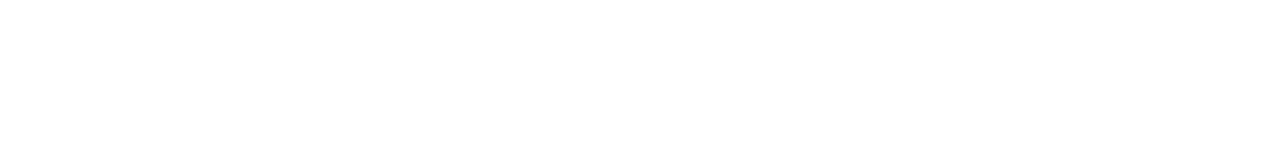
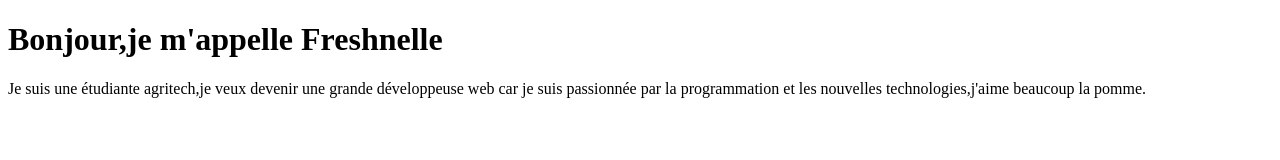
Before and after one commit to jovialelohouin-blip/PROJETSDFS, a plain HTML site: page index.html in a window 1280 px wide. Drawn offline with Linux system fonts and the light colour scheme.

Commit message:
premiere partie body

```diff
--- a/index.html
+++ b/index.html
@@ -6,7 +6,9 @@
         <title>Ma premiere page - Freshnelle </title>
     </head>
     <body>
-
+        <!-- Titre principal de la page -->
+       <h1>Bonjour,je m'appelle Freshnelle</h1>
+   <p>Je suis une étudiante agritech,je veux devenir une grande développeuse web car je suis passionnée par la programmation et les nouvelles technologies,j'aime beaucoup la pomme. </p>
     </body>
 
 </html>
```
